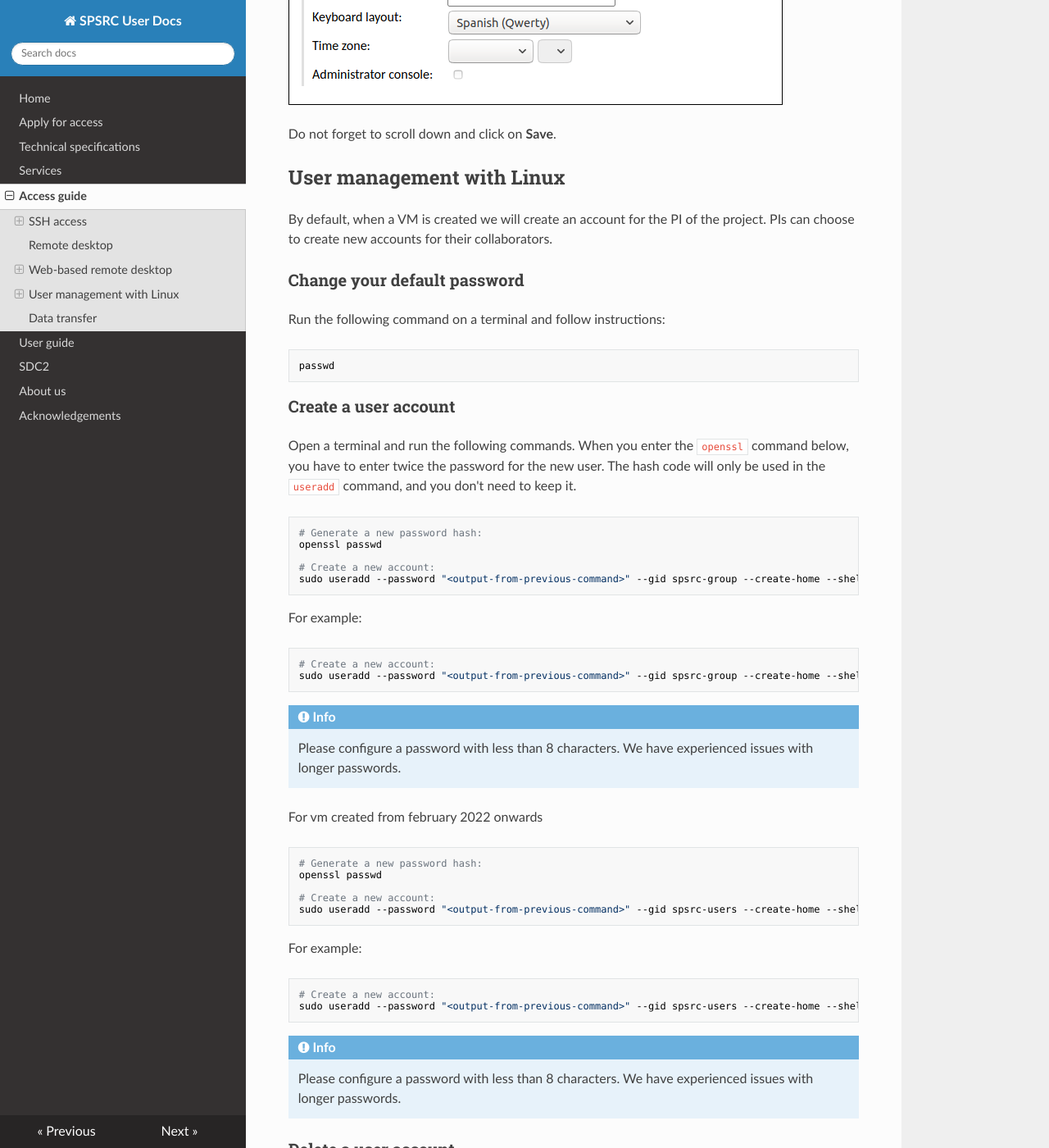
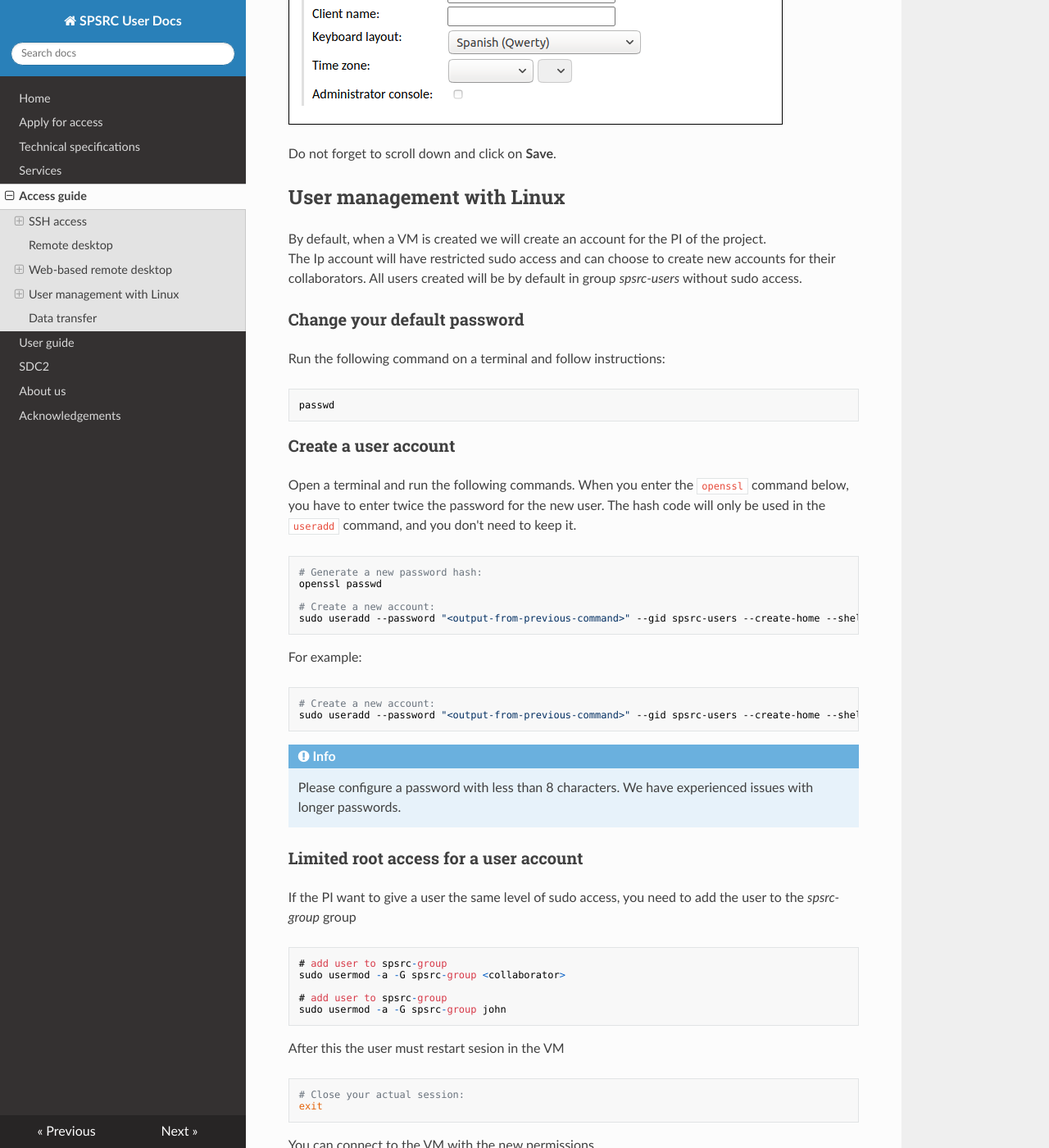
Before and after one commit to espsrc/spsrc_user_docs, an MkDocs documentation site: the page built from docs/access_guide.md, in a window 1280 px wide and 1400 px high, scrolled down 8517 px. Shown: the whole window at 82% size. Built offline with MkDocs 1.6.1, drawn with Linux system fonts in a browser that asks for light colours; nearby versions of some CDN libraries; some of the changed text lies outside the part shown.

Commit message:
Update access_guide.md

````diff
--- a/docs/access_guide.md
+++ b/docs/access_guide.md
@@ -185,7 +185,10 @@ Do not forget to scroll down and click on **Save**.
 
 ## User management with Linux
 
-By default, when a VM is created we will create an account for the PI of the project. PIs can choose to create new accounts for their collaborators.
+By default, when a VM is created we will create an account for the PI of the project.
+The Ip account will have restricted sudo access and can choose to create new accounts for their collaborators.
+All users created will be by default in group *spsrc-users*  without sudo access.
+
 
 ### Change your default password
 
@@ -203,23 +206,6 @@ The hash code will only be used in the ```useradd``` command, and you don't need
 openssl passwd
 
 # Create a new account:
-sudo useradd --password "<output-from-previous-command>" --gid spsrc-group --create-home --shell /bin/bash <collaborator>
-```
-For example:
-```
-# Create a new account:
-sudo useradd --password "<output-from-previous-command>" --gid spsrc-group --create-home --shell /bin/bash john
-```
-
-!!! info
-    Please configure a password with less than 8 characters. We have experienced issues with longer passwords.
-
-For vm created from february 2022 onwards
-```
-# Generate a new password hash:
-openssl passwd
-
-# Create a new account:
 sudo useradd --password "<output-from-previous-command>" --gid spsrc-users --create-home --shell /bin/bash <collaborator>
 ```
 For example:
@@ -230,6 +216,25 @@ sudo useradd --password "<output-from-previous-command>" --gid spsrc-users --cre
 
 !!! info
     Please configure a password with less than 8 characters. We have experienced issues with longer passwords.
+
+### Limited root access for a user account
+If the PI want to give a user the same level of sudo access, you need to add the user to the *spsrc-group* group
+```
+# add user to spsrc-group
+sudo usermod -a -G spsrc-group <collaborator>
+
+# add user to spsrc-group
+sudo usermod -a -G spsrc-group john
+```
+After this the user must restart sesion in the VM
+```
+# Close your actual session:
+exit
+```
+You can connect to the VM with the new permissions.
+!!! info
+	For VM created before February 2022, contact support if you want to create a new user
+
 
 ### Delete a user account
 
````
